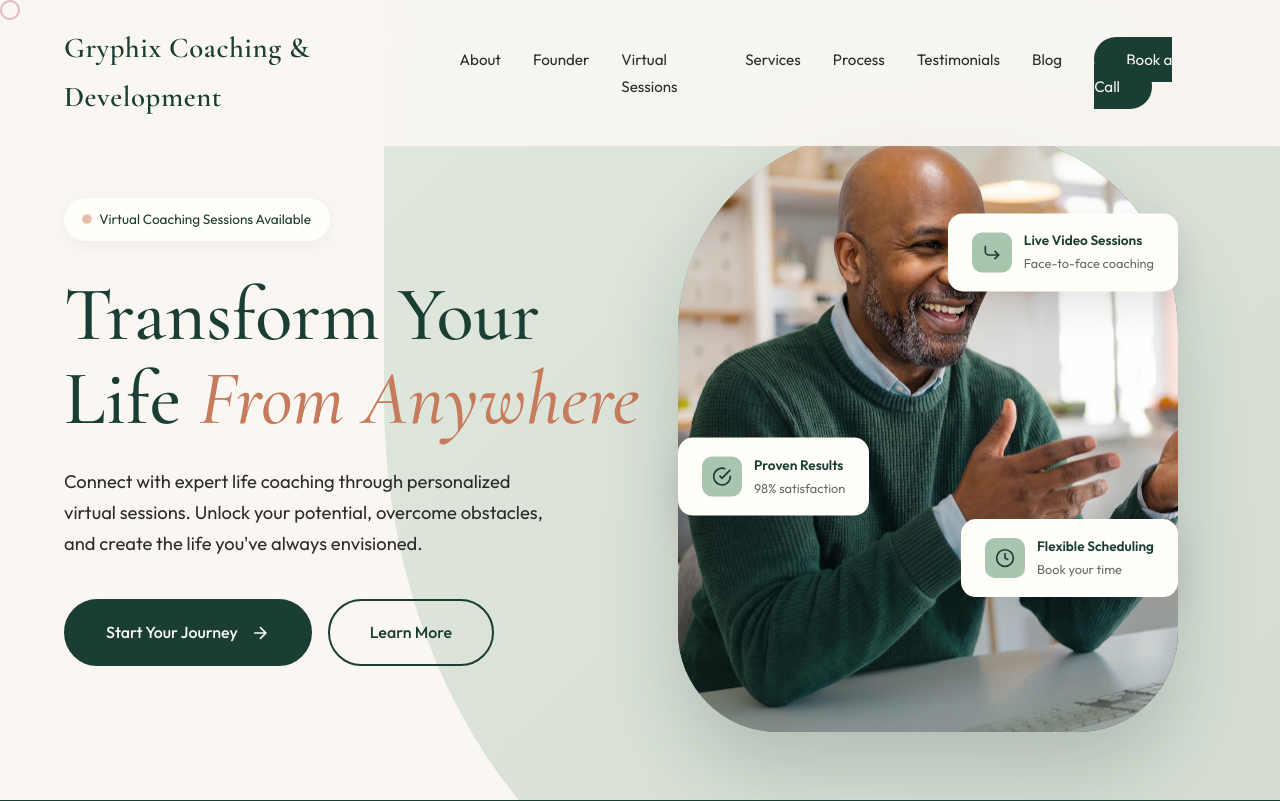
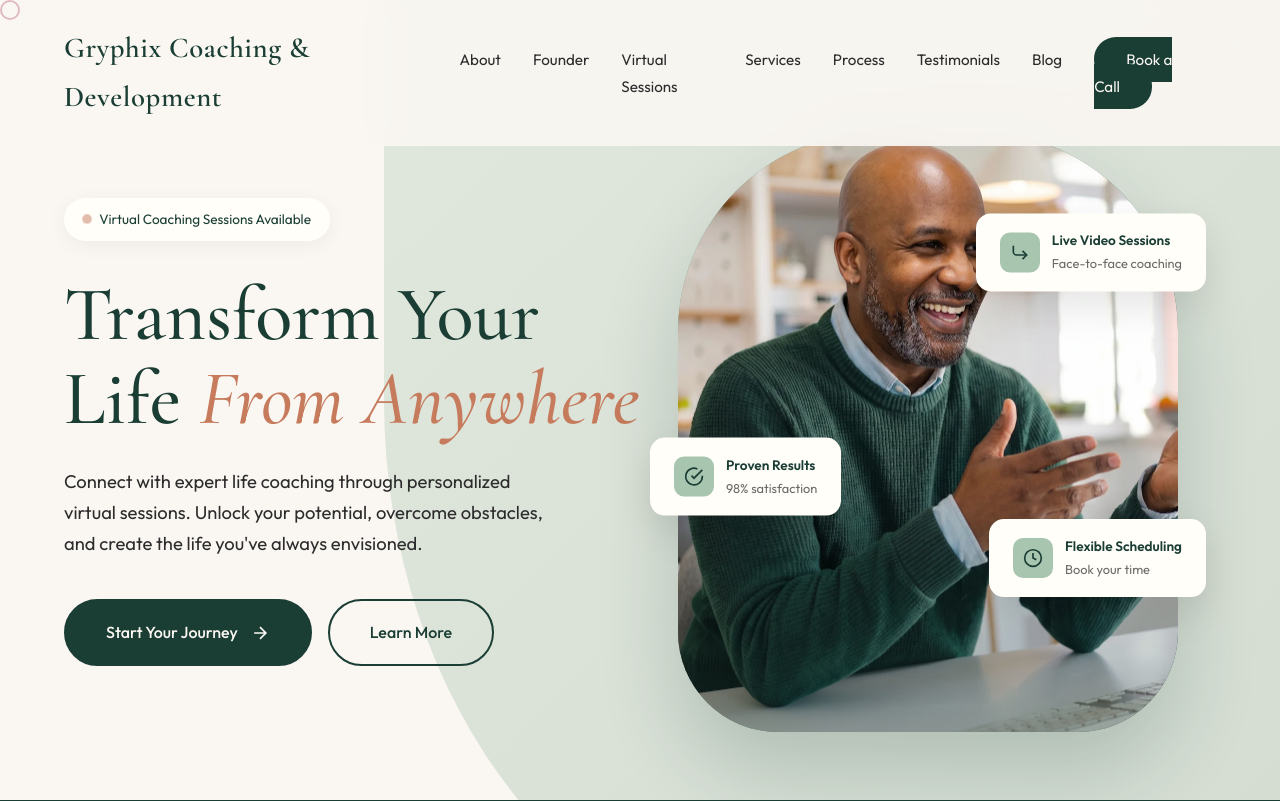
Before and after one commit to Mister-97/gryphix-coaching, a Next.js app: page / in a window 1280 px wide. Shown: the top 801 px of the page. Built offline with nearby package versions, Linux system fonts and the light colour scheme.

Commit message:
Nudge hero floating cards outward on desktop

```diff
--- a/app/globals.css
+++ b/app/globals.css
@@ -53,6 +53,15 @@ nav.scrolled { padding: 1rem 4rem; box-shadow: 0 4px 30px rgba(0,0,0,0.05); }
 .floating-card.card-1 { top: 15%; right: 0; left: auto; animation-delay: 0s; }
 .floating-card.card-2 { bottom: 20%; right: 0; animation-delay: 1s; }
 .floating-card.card-3 { bottom: 35%; left: 0; animation-delay: 2s; }
+/* Desktop-only nudge: card-1 (Live Video Sessions) and card-2 (Flexible
+   Scheduling) further right, card-3 (Proven Results) further left. Scoped
+   above the 1024px breakpoint since that and 768px already have their own
+   positioning overrides below. */
+@media (min-width: 1025px) {
+    .floating-card.card-1 { right: -28px; }
+    .floating-card.card-2 { right: -28px; }
+    .floating-card.card-3 { left: -28px; }
+}
 @keyframes float { 0%, 100% { transform: translateY(0); } 50% { transform: translateY(-15px); } }
 .floating-card .icon { width: 40px; height: 40px; background: var(--sage-light); border-radius: 10px; display: flex; align-items: center; justify-content: center; }
 .floating-card .icon svg { width: 20px; height: 20px; stroke: var(--deep-forest); }
```
